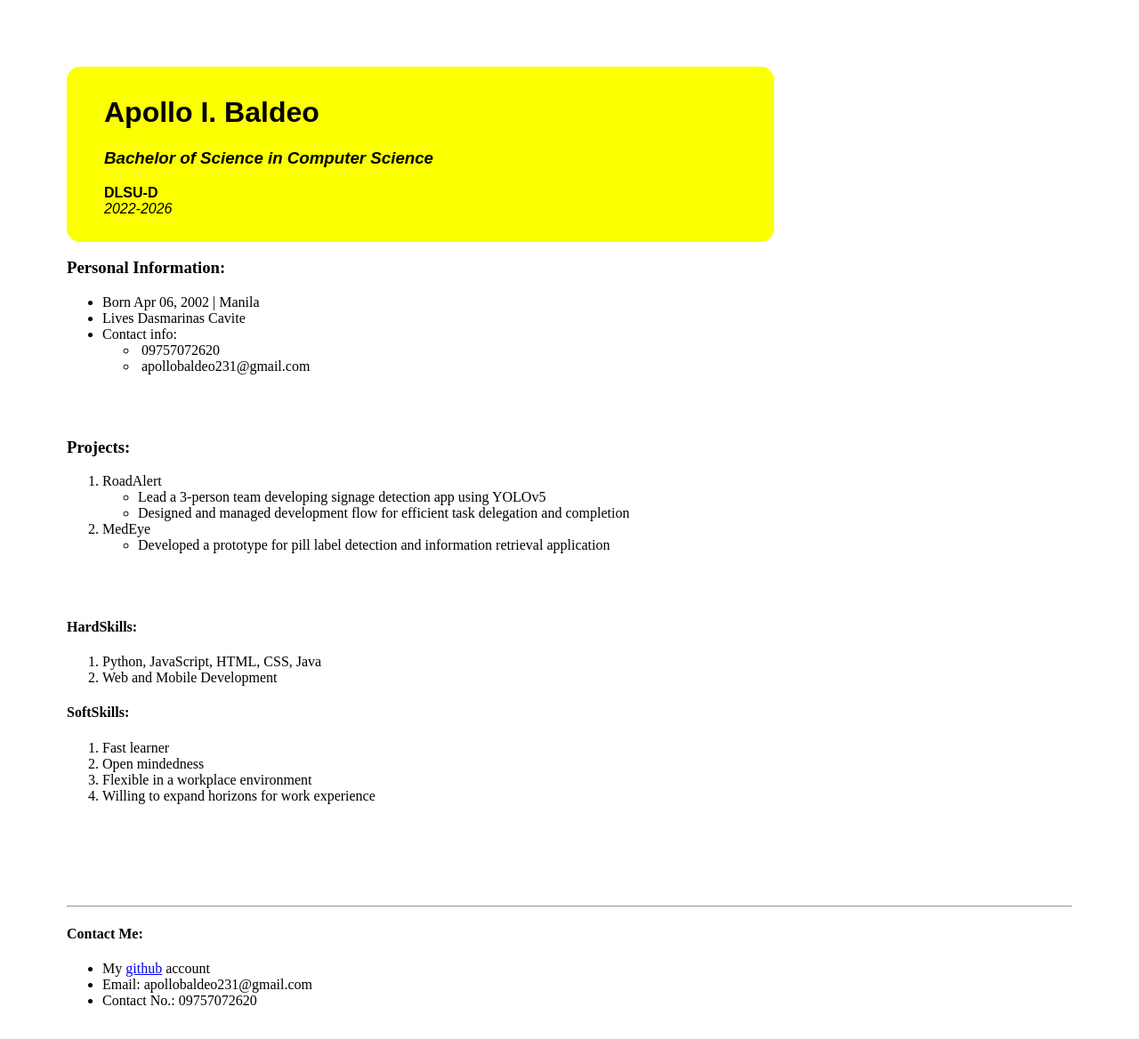
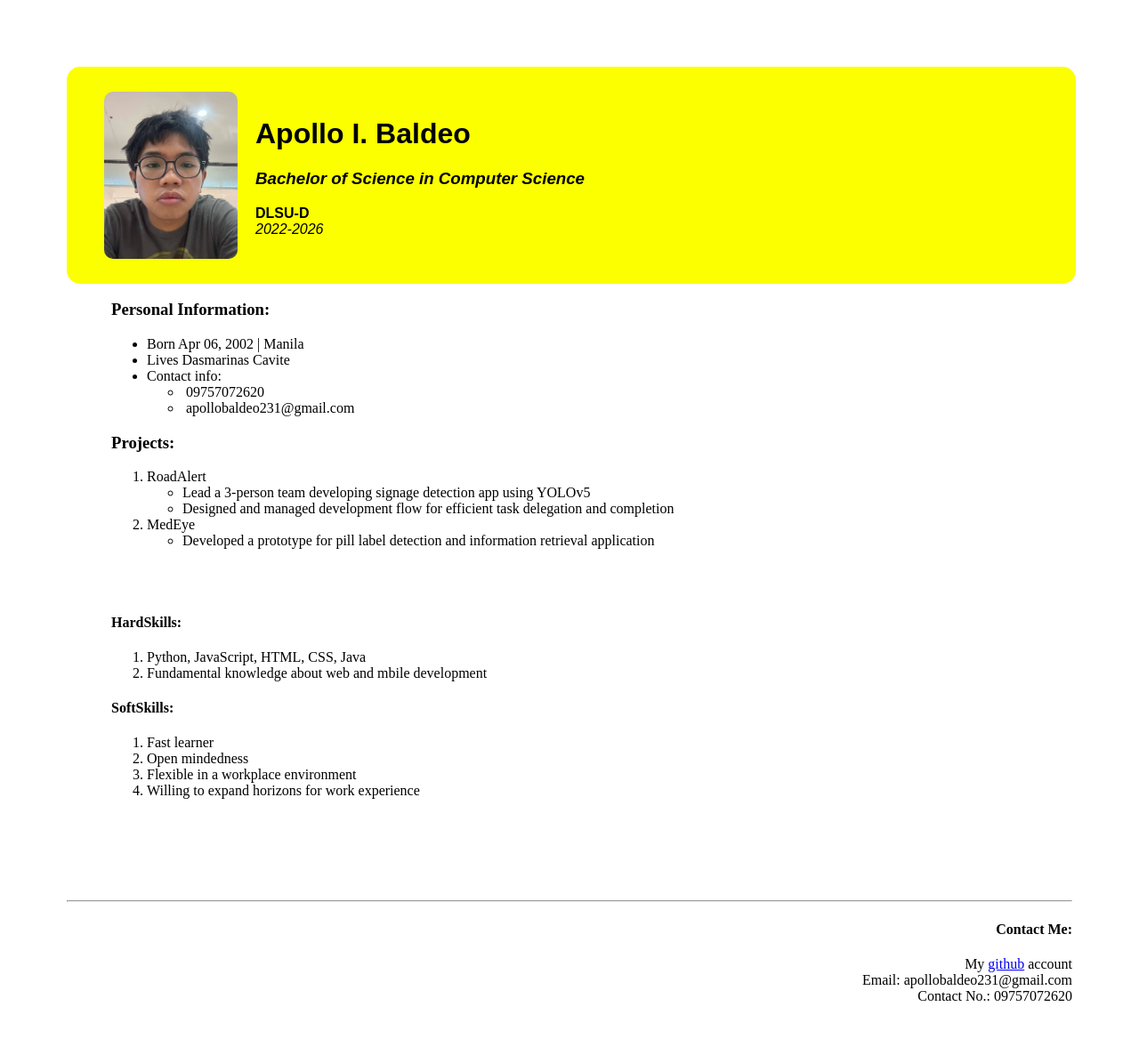
Before and after one commit to sunnyson6/introduction, a plain HTML site: page index.html in a window 1280 px wide. Shown: the whole page at 89% size. Drawn offline with Linux system fonts and the light colour scheme.

Commit message:
structure done, design nalng sigure and projects

```diff
--- a/index.html
+++ b/index.html
@@ -6,7 +6,7 @@
         <meta name="author" content="Apollo Baldeo">
         <meta name="description" content="portfolio">
 
-        <link rel="icon" href="img/web_icon.jpg">
+        <link rel="icon" href="img/imAstar.png">
         <link rel="stylesheet" href="style.css">
 
         <title>apolloBaldeo</title>
@@ -16,12 +16,16 @@
     <body>
         <header>
             <figure id="intro">
+                <img src="img/face.jpg" alt="myFace" id="pic">
+
+                <div>
                     <h1 id="name">Apollo I. Baldeo</h1>
                     <h3><em>Bachelor of Science in Computer Science</em></h3>
                     <section id="uni">
                         <p class="heading"><b>DLSU-D</b>
                             <br><em>2022-2026</em></p>
                     </section>
+                </div>
             </figure>
         </header>
         <main>
@@ -37,7 +41,7 @@
                         </ul>
 
                     </li>
-                </ul><br><br>
+                </ul>
             </section>
             <section id="projects">
                 <h3>Projects:</h3>
@@ -57,7 +61,7 @@
                 <h4>HardSkills:</h4>
                 <ol>
                     <li>Python, JavaScript, HTML, CSS, Java</li>
-                    <li>Web and Mobile Development</li>
+                    <li>Fundamental knowledge about web and mbile development</li>
                 </ol>
                 <h4>SoftSkills:</h4>
                 <ol>
@@ -70,12 +74,15 @@
         </main><br><br><br><br><br>
         <footer>
             <hr>
+            <section id="contact-me">
                 <h4>Contact Me:</h4>
-            <ul>
-                <li>My <a href="https://github.com/sunnyson6" target="_blank">github</a> account</li>
-                <li>Email: apollobaldeo231@gmail.com</li>
-                <li>Contact No.: 09757072620</li>
-            </ul>
+                <p>
+                    My <a href="https://github.com/sunnyson6" target="_blank">github</a> account
+                    <br>Email: apollobaldeo231@gmail.com
+                    <br>Contact No.: 09757072620
+                </p>
+            </section>
+
         </footer>
     </body>
 
--- a/style.css
+++ b/style.css
@@ -11,6 +11,9 @@
 body {
     margin:75px;
 }
+main {
+    margin:0px 50px;
+}
 header {
     /* display: none; */
     background-color: rgb(251, 255, 0);
@@ -18,7 +21,26 @@ header {
     border-radius: 15px;
     padding: 10px 0px;
     height: 30%;
-    width: 70%;
+    width: 100%;
     font-family: Arial, Helvetica, sans-serif;
     /* cursor: pointer; */
 }
+#pic{
+    height: auto;
+    width: 150px;
+    border-radius: 10px;
+    margin-right: 20px;
+}
+#intro{
+    display: flex;
+    align-items:center;
+}
+.text-content{
+    display:flex;
+    flex-direction: column;
+    justify-content: center;
+}
+
+#contact-me{
+    text-align:right;
+}
```
Also changed, not shown: img/face.jpg (added), img/imAstar.png (added). Lines whose indentation alone changed are shown as unchanged.
